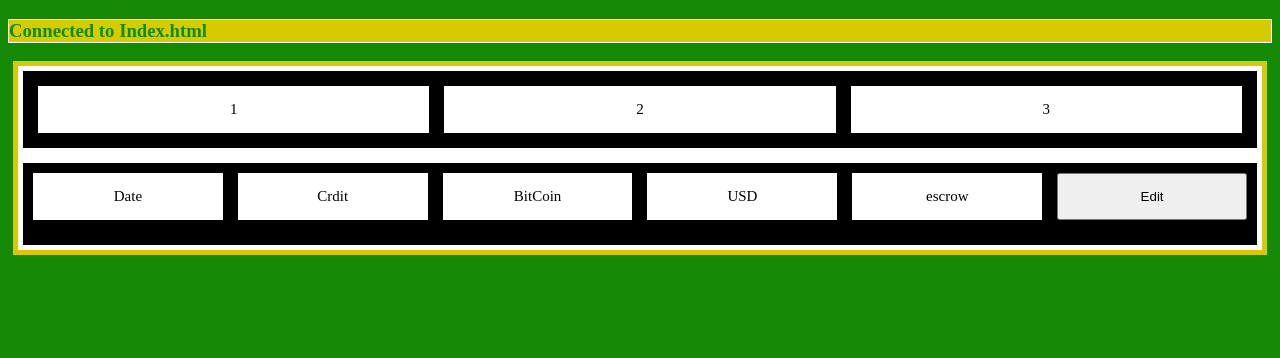
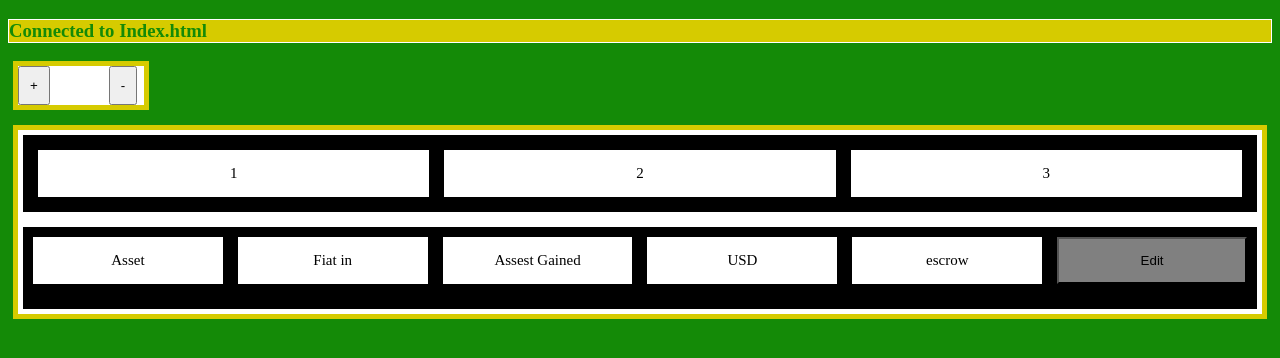
Before and after one commit to TroyChristian/cautious-memory, a Django app: page / in a window 1280 px wide. Shown: the top 358 px of the page. Run offline with Django 3.2, Linux system fonts and the light colour scheme.

Commit message:
buttons added for fiat control

```diff
--- a/CME/cautious_memory_project/CMApp/Static/css/index.css
+++ b/CME/cautious_memory_project/CMApp/Static/css/index.css
@@ -13,6 +13,23 @@ h3 {
     color: var(--background-color);
     border: solid 1px var(--main-color);
     background-color: var(--secondary-color);
+}
+
+.container {
+   border: solid 5px var(--secondary-color);
+   width: 10%;
+   background-color: var(--main-color);
+   margin-left: 5px;
+   margin-bottom: 15px;
+}
+
+#fiat-control {
+   padding: 10px 10px 10px;
+   cursor: pointer;
+}
+
+.add {
+    margin-right: 55px;
 }
 
 
@@ -44,8 +61,6 @@ h3 {
     font-size: 15px;
 }
 
-
-
 .grid-container {
     display: grid;
     grid-template-columns: repeat(6, 1fr);
@@ -62,6 +77,6 @@ h3 {
     font-size: 15px;
 }
 
-.edit .grid-container {
-    border-radius: 2px;
+.grid-container > button, .edit {
+    background-color: grey;
 }
--- a/CME/cautious_memory_project/CMApp/templates/CMApp/index.html
+++ b/CME/cautious_memory_project/CMApp/templates/CMApp/index.html
@@ -12,7 +12,17 @@
 <body>
     <h3> Connected to Index.html </h3>
 
-       <!---This div is for the top half of the page where we pick the kind of coin we want--->
+    <!---the menu div will be where i create the drop down menu for adding or removing crypto--->
+   <div class="container">
+       <button id="fiat-control" class="add">+</button>
+       <button id="fiat-control" class="subtrack">-</button>
+   </div>
+
+
+
+
+
+    <!---the box div is going to be where the user info is displayed one more div--->
    <div class="box">
 
     <section class="snap-shot">
@@ -20,11 +30,12 @@
             <div>2</div>
             <div>3</div>
     </section>
+
     <div class="grid-container">
 
-       <div class="grid-item">Date</div>
-       <div class="grid-item">Crdit</div>
-       <div class="grid-item">BitCoin</div>
+       <div class="grid-item">Asset</div>
+       <div class="grid-item">Fiat in</div>
+       <div class="grid-item">Assest Gained</div>
        <div class="grid-item">USD</div>
        <div class="grid-item">escrow</div>
        <button class="edit">Edit</button>
```
